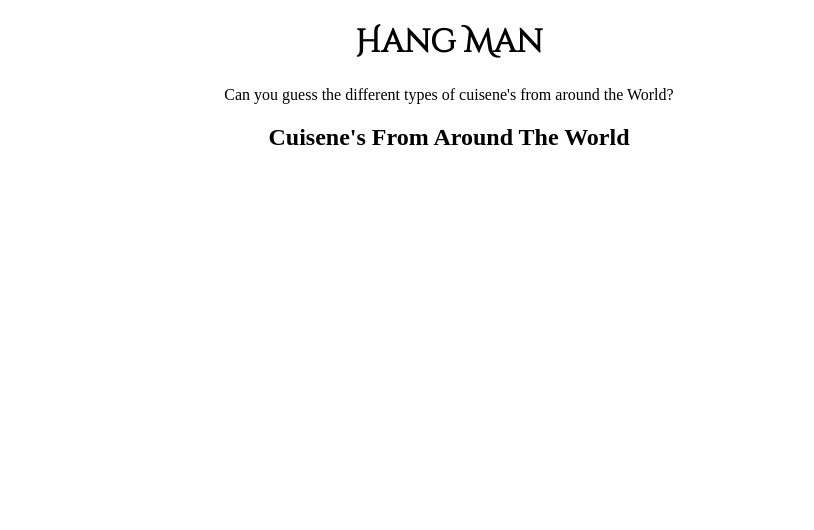
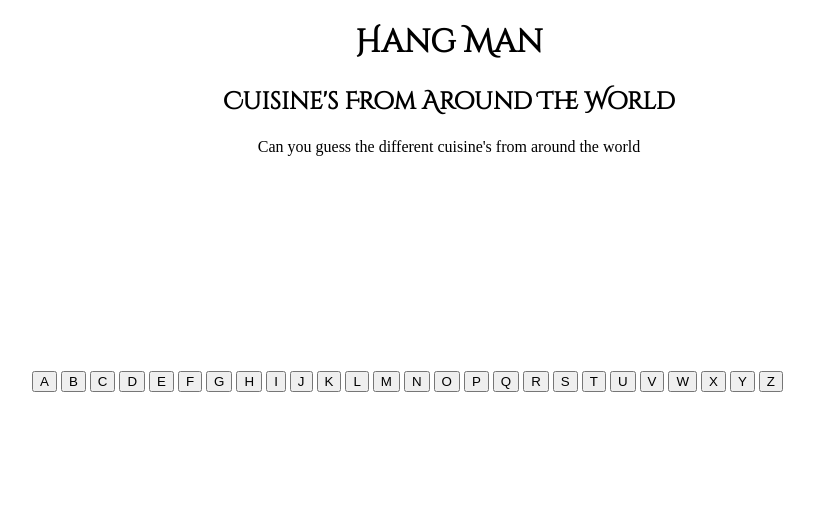
Before and after one commit to mtorres23/hangman, a plain HTML site: page indext.html in a window 1280 px wide. Shown: the whole page, without its empty margins (191-1005 px from the left). Drawn offline with Linux system fonts and the light colour scheme.

Commit message:
added buttons

```diff
--- a/indext.html
+++ b/indext.html
@@ -10,12 +10,43 @@
 <body>
 <header>
 	<h1>Hang Man</h1>
-	<p>Can you guess the different types of cuisene's from around the World?</p>
+	<h2>Cuisine's From Around The World</h2>
+	<p>Can you guess the different cuisine's from around the world</p>
+
 </header>
-    <h2>Cuisene's From Around The World</h2>
+<section>
 
-    <div id="pole1">
-    <div id="pole2">
-    </div>
+<div id="buttons">
+	<button>A</button>
+	<button>B</button>
+	<button>C</button>
+	<button>D</button>
+	<button>E</button>
+	<button>F</button>
+	<button>G</button>
+	<button>H</button>
+	<button>I</button>
+	<button>J</button>
+	<button>K</button>
+	<button>L</button>
+	<button>M</button>
+	<button>N</button>
+	<button>O</button>
+	<button>P</button>
+	<button>Q</button>
+	<button>R</button>
+	<button>S</button>
+	<button>T</button>
+	<button>U</button>
+	<button>V</button>
+	<button>W</button>
+	<button>X</button>
+	<button>Y</button>
+	<button>Z</button>
+
+</div>
+
+</section>
+
 </body>
 </html>
--- a/main.css
+++ b/main.css
@@ -1,6 +1,11 @@
 h1, h2, p {
 	text-align: center;
 }
-h1 {
+h1, h2 {
 	font-family: 'Cinzel Decorative', cursive;
 }
+
+#buttons {
+	margin: 80px;
+	padding: 135px;
+}
```
